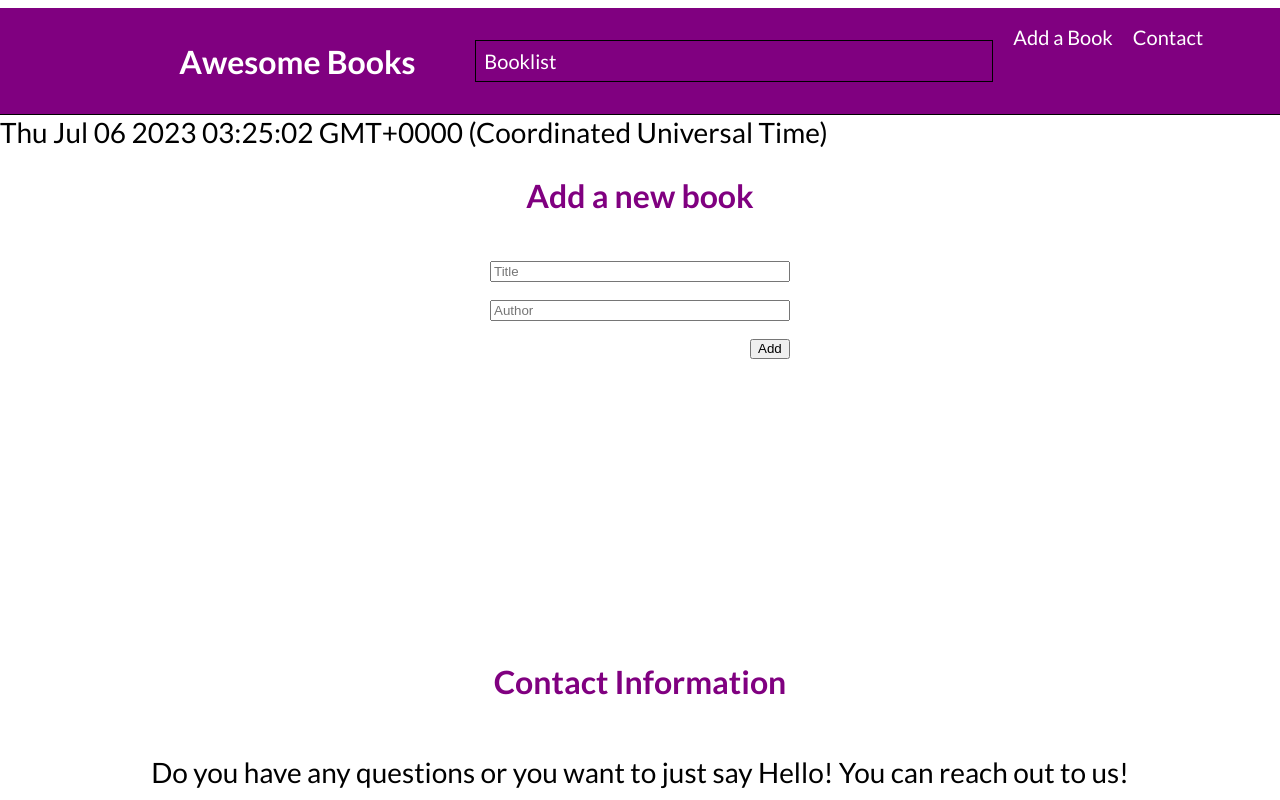
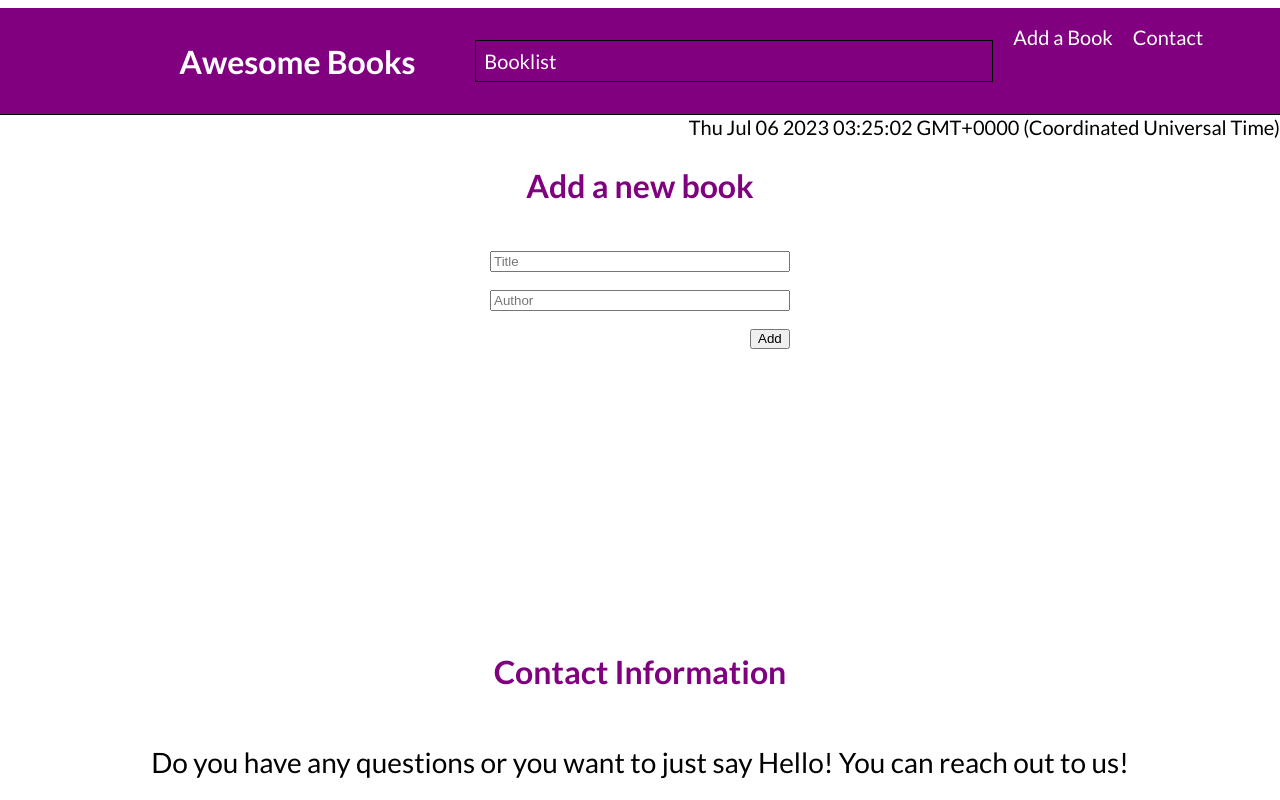
Before and after one commit to katarighe/awesome-books, a website: page index.html in a window 1280 px wide. Shown: the top 800 px of the page. Drawn offline with Linux system fonts and the light colour scheme.

Commit message:
Fix and aign the datestamp

```diff
--- a/style.css
+++ b/style.css
@@ -77,7 +77,8 @@ h2 {
 
 .time-text {
   font-family: 'lato', sans-serif;
-  font-size: 1.75rem;
+  font-size: 1.25rem;
+  text-align: right;
 }
 
 /* Awesome Books */
```
